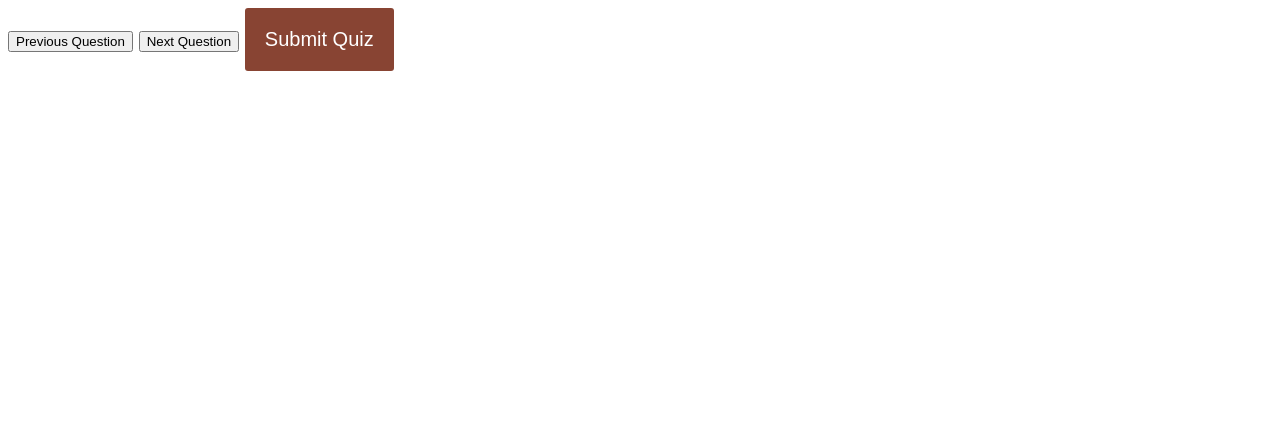
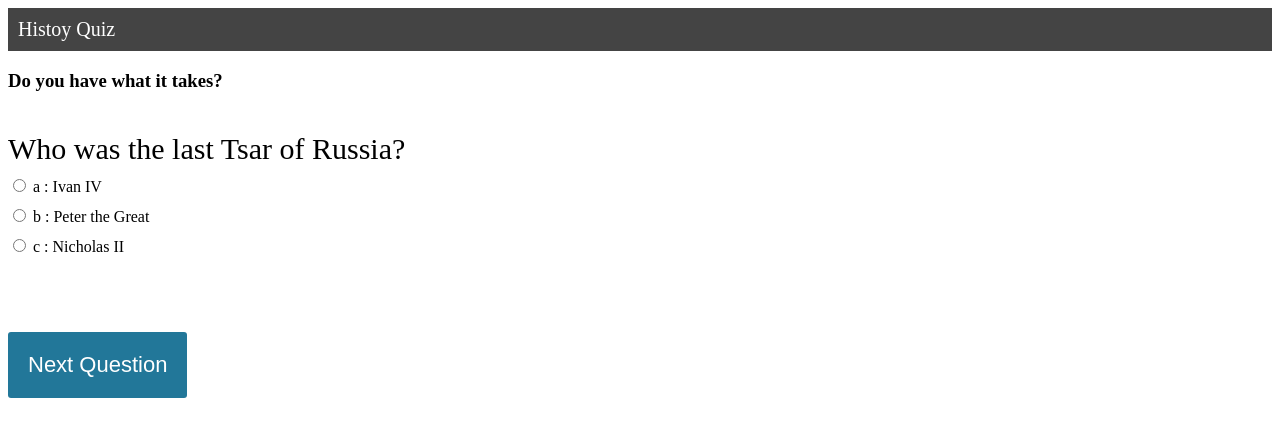
Before and after one commit to bsypher/historyquiz, a plain HTML site: page index.html in a window 1280 px wide. Drawn offline with Linux system fonts and the light colour scheme.

Commit message:
added more questions

```diff
--- a/index.html
+++ b/index.html
@@ -7,7 +7,9 @@
 
 </head>
 <body>
-<script src="main.js"></script>
+<h1> Histoy Quiz</h1>
+<h3> Do you have what it takes? </h3>
+<script src="main.js" defer></script>
 <div class = "quiz-container">
 <div id="quiz"></div>
 </div>
--- a/main.css
+++ b/main.css
@@ -1,21 +1,39 @@
+}
+@import url(https://fonts.googleapis.com/css?family=Work+Sans:300,600);
+
 body{
     font-size: 20px;
-    font-family: Tahoma;
+    font-family: 'Work Sans', sans-serif;
     color: #333;
+  font-weight: 300;
+  text-align: center;
+  background-color: #f8f6f0;
+}
+h1{
+  font-weight: 300;
+  margin: 0px;
+  padding: 10px;
+  font-size: 20px;
+  background-color: #444;
+  color: #fff;
 }
 .question{
-    font-weight: 600;
+  font-size: 30px;
+  margin-bottom: 10px;
 }
 .answers {
   margin-bottom: 20px;
+  text-align: left;
+  display: inline-block;
 }
 .answers label{
   display: block;
+  margin-bottom: 10px;
 }
-#submit{
-    font-family: sans-serif;
-    font-size: 20px;
-    background-color: #843;
+button{
+  font-family: 'Work Sans', sans-serif;
+    font-size: 22px;
+    background-color: #279;
     color: #fff;
     border: 0px;
     border-radius: 3px;
@@ -23,5 +41,29 @@ body{
     cursor: pointer;
     margin-bottom: 20px;
 }
-#submit:hover{
+button:hover{
     background-color: #38a;
+}
+
+
+
+
+
+.slide{
+  position: absolute;
+  left: 0px;
+  top: 0px;
+  width: 100%;
+  z-index: 1;
+  opacity: 0;
+  transition: opacity 0.5s;
+}
+.active-slide{
+  opacity: 1;
+  z-index: 2;
+}
+.quiz-container{
+  position: relative;
+  height: 200px;
+  margin-top: 40px;
+}
--- a/main.js
+++ b/main.js
@@ -1,9 +1,105 @@
-const previousButton = document.getElementById("previous");
-const nextButton = document.getElementById("next");
-const slides = document.querySelectorAll(".slide");
-let currentSlide = 0;
+(function() {
+  const myQuestions = [
+    {
+      question: "Who was the last Tsar of Russia?",
+      answers: {
+        a: "Ivan IV",
+        b: "Peter the Great",
+        c: "Nicholas II"
+      },
+      correctAnswer: "c"
+    },
+    {
+      question: "Who founded Turkey?",
+      answers: {
+        a: "Mehmed II",
+        b: "Burak Yilmaz Pasha",
+        c: "Mustafa Kemal"
+      },
+      correctAnswer: "c"
+    },
+    {
+      question: "Which of the following was not a Canadian Prime Minister?",
+      answers: {
+        a: "Joe Clark",
+        b: "John Turner",
+        c: "John Diefenbaker",
+        d: "Stubby Clapp"
+      },
+      correctAnswer: "d"
+    },
+    {
+    question: "Who won the battle of Midway?",
+      answers: {
+        a: "Japan",
+        b: "Australia",
+        c: "United States",
+        d: "Thailand"
+      },
+      correctAnswer: "c"
+    },
+    {
+    question: "What is the present day name of Stalingrad?",
+      answers: {
+        a: "Astana",
+        b: "Volgogrod",
+        c: "Rostov",
+        d: "Donestk"
+      },
+      correctAnswer: "b"
+    },
+    {
+    question: "Finland defeated this country during the Winter War?",
+      answers: {
+        a: "Sweden",
+        b: "Soviet Union",
+        c: "Sweden",
+        d: "Germany"
+      },
+      correctAnswer: "b"
+    },
+    {
+    question: "Who won the battle of Midway?",
+      answers: {
+        a: "Japan",
+        b: "Australia",
+        c: "United States",
+        d: "Thailand"
+      },
+      correctAnswer: "c"
+    },
+    {
+    question: "Who won the battle of Midway?",
+      answers: {
+        a: "Japan",
+        b: "Australia",
+        c: "United States",
+        d: "Thailand"
+      },
+      correctAnswer: "c"
+    },
+    {
+    question: "Japan once included part of which island?",
+      answers: {
+        a: "Sakhalin",
+        b: "Australia",
+        c: "New Zealand",
+        d: "Yurkazi"
+      },
+      correctAnswer: "a"
+    },
+    {
+    question: "A pope has not come from which country?",
+      answers: {
+        a: "Poland",
+        b: "Russia",
+        c: "Italy",
+        d: "Germany"
+      },
+      correctAnswer: "c"
+    },
+  ];
 
-(function() {
   function buildQuiz() {
     // we'll need a place to store the HTML output
     const output = [];
@@ -18,17 +114,19 @@ let currentSlide = 0;
         // ...add an HTML radio button
         answers.push(
           `<label>
-            <input type="radio" name="question${questionNumber}" value="${letter}">
-            ${letter} :
-            ${currentQuestion.answers[letter]}
-          </label>`
+             <input type="radio" name="question${questionNumber}" value="${letter}">
+              ${letter} :
+              ${currentQuestion.answers[letter]}
+           </label>`
         );
       }
 
       // add this question and its answers to the output
       output.push(
-        `<div class="question"> ${currentQuestion.question} </div>
-        <div class="answers"> ${answers.join("")} </div>`
+        `<div class="slide">
+           <div class="question"> ${currentQuestion.question} </div>
+           <div class="answers"> ${answers.join("")} </div>
+         </div>`
       );
     });
 
@@ -68,35 +166,50 @@ let currentSlide = 0;
     resultsContainer.innerHTML = `${numCorrect} out of ${myQuestions.length}`;
   }
 
+  function showSlide(n) {
+    slides[currentSlide].classList.remove("active-slide");
+    slides[n].classList.add("active-slide");
+    currentSlide = n;
+
+    if (currentSlide === 0) {
+      previousButton.style.display = "none";
+    } else {
+      previousButton.style.display = "inline-block";
+    }
+
+    if (currentSlide === slides.length - 1) {
+      nextButton.style.display = "none";
+      submitButton.style.display = "inline-block";
+    } else {
+      nextButton.style.display = "inline-block";
+      submitButton.style.display = "none";
+    }
+  }
+
+  function showNextSlide() {
+    showSlide(currentSlide + 1);
+  }
+
+  function showPreviousSlide() {
+    showSlide(currentSlide - 1);
+  }
+
   const quizContainer = document.getElementById("quiz");
   const resultsContainer = document.getElementById("results");
   const submitButton = document.getElementById("submit");
-  const myQuestions = [
-
 
   // display quiz right away
   buildQuiz();
 
+  const previousButton = document.getElementById("previous");
+  const nextButton = document.getElementById("next");
+  const slides = document.querySelectorAll(".slide");
+  let currentSlide = 0;
+
+  showSlide(0);
+
   // on submit, show results
   submitButton.addEventListener("click", showResults);
+  previousButton.addEventListener("click", showPreviousSlide);
+  nextButton.addEventListener("click", showNextSlide);
 })();
-function showSlide(n) {
-  slides[currentSlide].classList.remove('active-slide');
-  slides[n].classList.add('active-slide');
-  currentSlide = n;
-  if(currentSlide===0){
-    previousButton.style.display = 'none';
-  }
-  else{
-    previousButton.style.display = 'inline-block';
-  }
-  if(currentSlide===slides.length-1){
-    nextButton.style.display = 'none';
-    submitButton.style.display = 'inline-block';
-  }
-  else{
-    nextButton.style.display = 'inline-block';
-    submitButton.style.display = 'none';
-  }
-}
-showSlide(0);
```
